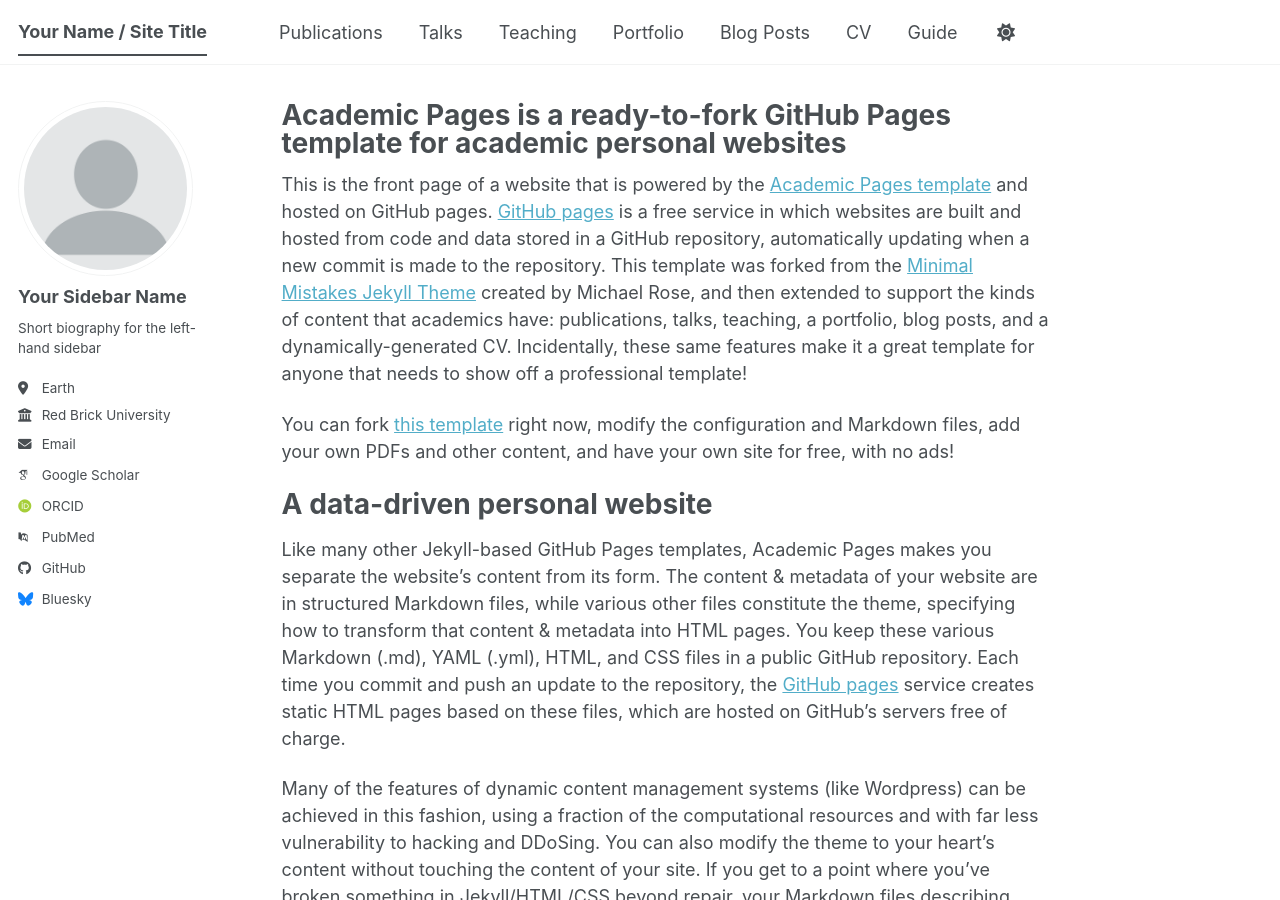
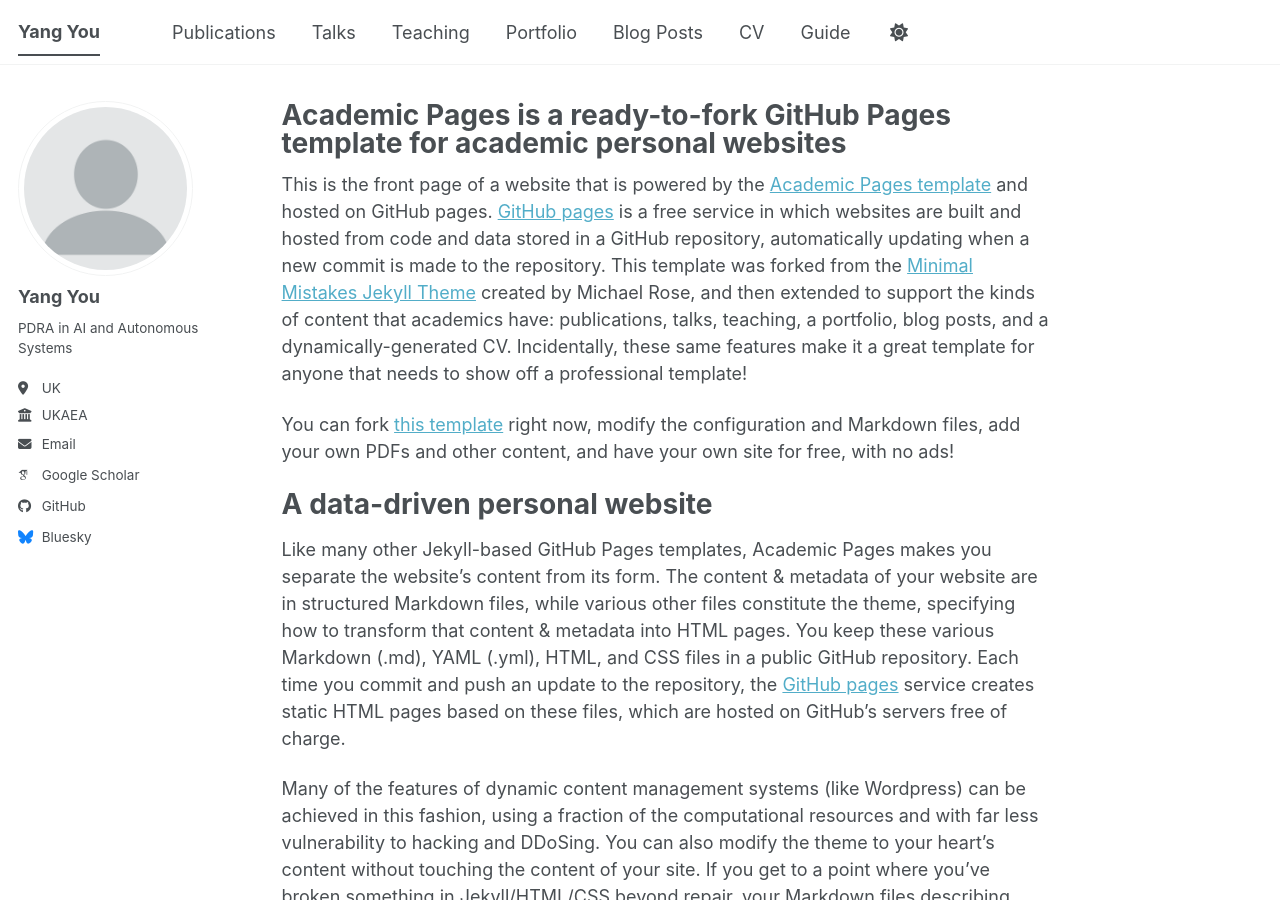
Before and after one commit to yangyou95/yangyou95.github.io, a Jekyll site: the page built from _pages/about.md, in a window 1280 px wide and 900 px high. Built offline with Jekyll 4.4.1, drawn with Linux system fonts in a browser that asks for light colours; some web fonts are replaced; a script bundle is joined from its source files by our own code; library files that are not in the unit come from our copies.

Commit message:
Update personal information in _config.yml
Updated personal information including title, description, URL, and author details.

```diff
--- a/_config.yml
+++ b/_config.yml
@@ -9,14 +9,14 @@
 # Basic Site Settings
 locale                   : "en-US"
 site_theme               : "default" # The available themes options are "default", "air", "sunrise", "mint", "dirt" and "contrast"
-title                    : "Your Name / Site Title"
+title                    : "Yang You"
 title_separator          : "-"
 name                     : &name "Your Name"
-description              : &description "Your Name's academic portfolio"   # Update this with a general description of your site, this is the default if not overridden by a page
-url                      : https://academicpages.github.io # The base hostname & protocol for your site e.g. "https://[your GitHub username].github.io",
+description              : &description "Yang You's academic portfolio"   # Update this with a general description of your site, this is the default if not overridden by a page
+url                      : https://yangyou95.github.io # The base hostname & protocol for your site e.g. "https://[your GitHub username].github.io",
                                                            # or if you already have some other page hosted on Github then use "https://[your GitHub username].github.io/[Your Repo Name]"
 baseurl                  : "" # the subpath of your site, e.g. "/blog"
-repository               : "academicpages/academicpages.github.io"
+repository               : "yangyou95.github.io"
 
 # Site Author - The following control what appear as part of the author content on the side bar.
 #               If a field is blank the icon and link will not appear, otherwise it will be shown.
@@ -24,27 +24,27 @@
 author:
   # Biographic information
   avatar           : "profile.png"
-  name             : "Your Sidebar Name"
+  name             : "Yang You"
   pronouns         : # example: "she/her"
-  bio              : "Short biography for the left-hand sidebar"
-  location         : "Earth"
-  employer         : "Red Brick University"
+  bio              : "PDRA in AI and Autonomous Systems"
+  location         : "UK"
+  employer         : "UKAEA"
   uri              : # URL
-  email            : "none@example.org"
+  email            : "yang.you@eng.ox.ac.uk"
 
   # Academic websites
-  academia         : # URL
-  arxiv            : # URL - Update with the correct link to your profile
-  googlescholar    : "https://scholar.google.com/citations?user=PS_CX0AAAAAJ"
-  inspire-hep      : # URL
-  impactstory      : # URL
-  orcid            : "https://orcid.org/yourorcidurl"
-  semantic         : # URL
-  ssrn             : # URL
-  pubmed           : "https://www.ncbi.nlm.nih.gov/pubmed/?term=john+snow"
-  researchgate     : # URL
-  scopus           : # URL
-  zotero           : # URL
+  # academia         : # URL
+  # arxiv            : # URL - Update with the correct link to your profile
+  googlescholar    : "https://scholar.google.com/citations?user=c6YcvwIAAAAJ"
+  # inspire-hep      : # URL
+  # impactstory      : # URL
+  # orcid            : "https://orcid.org/yourorcidurl"
+  # semantic         : # URL
+  # ssrn             : # URL
+  # pubmed           : "https://www.ncbi.nlm.nih.gov/pubmed/?term=john+snow"
+  # researchgate     : # URL
+  # scopus           : # URL
+  # zotero           : # URL
 
 
   # Repositories and software development
```
